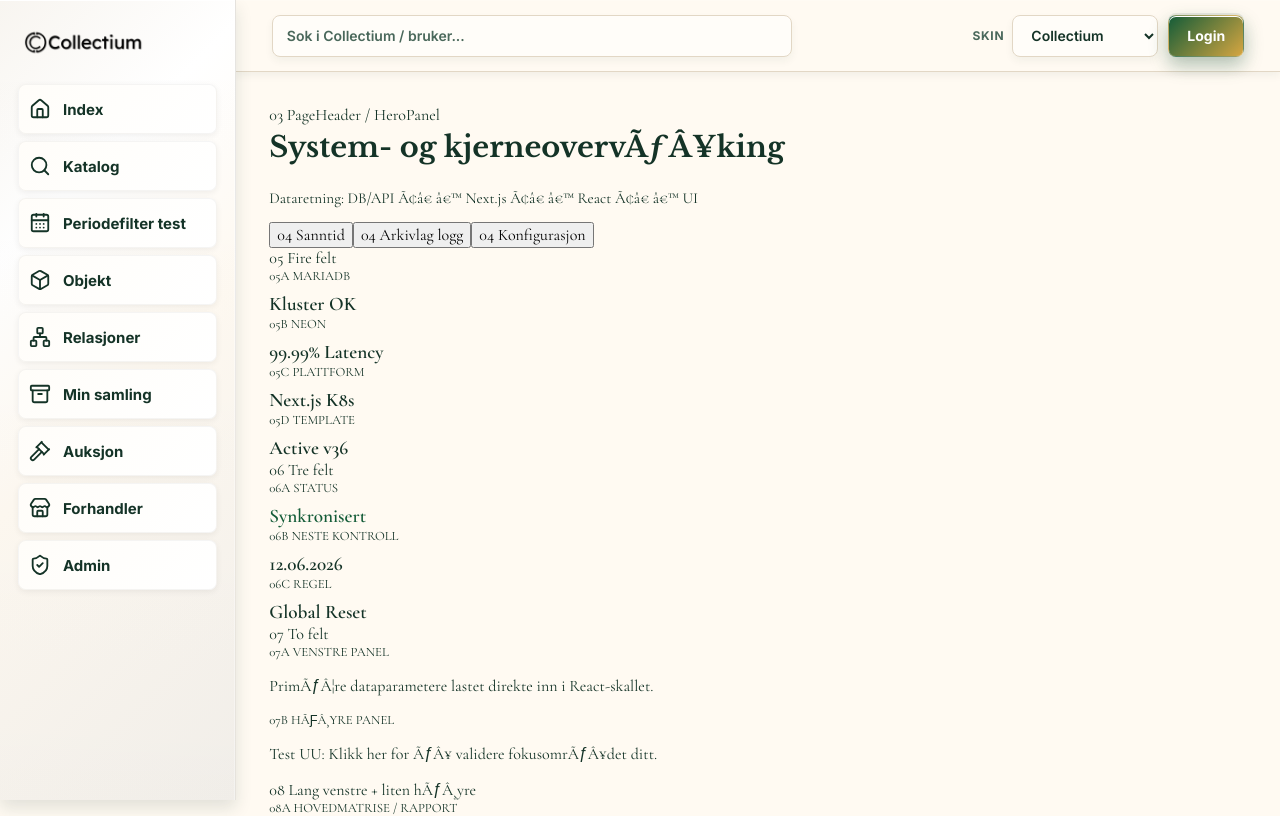
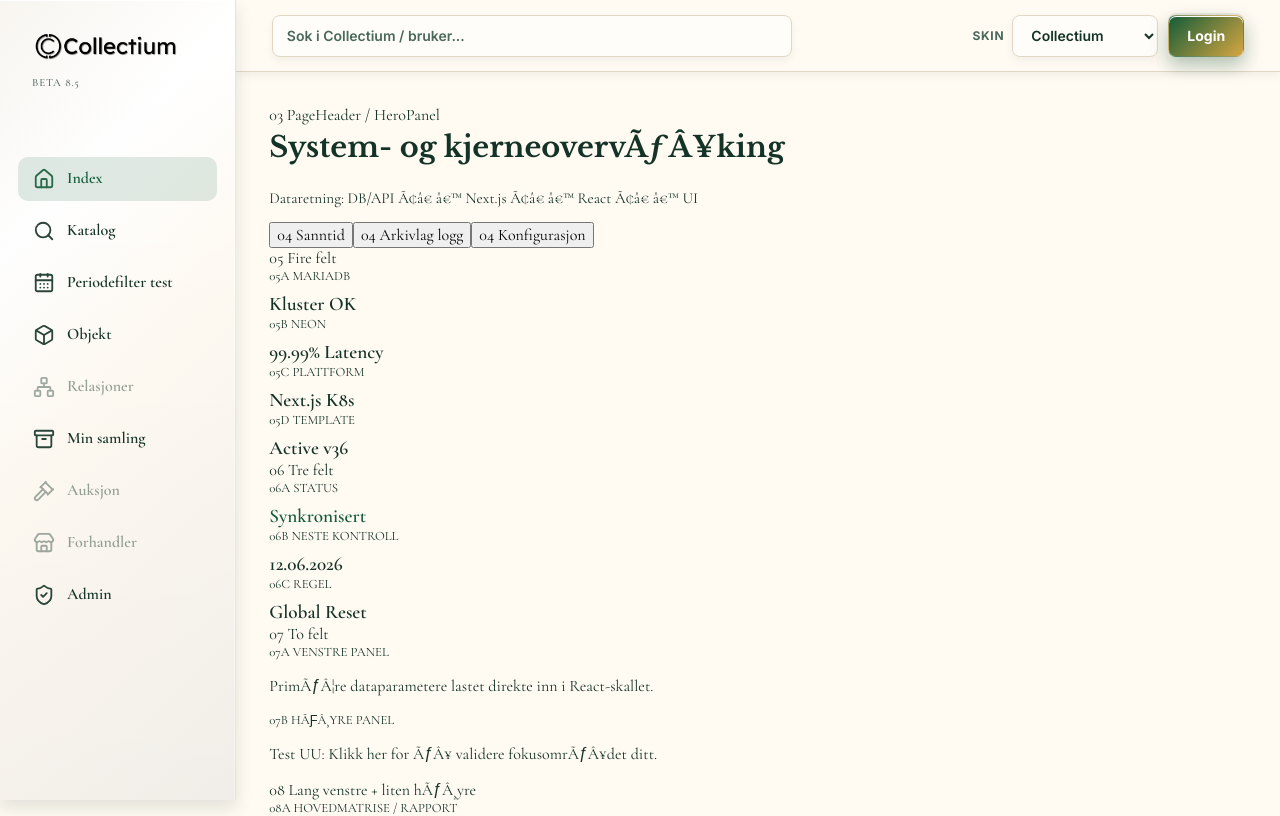
Before and after one commit to tsandvin/collectium-clean-next, a Next.js app: page / in a window 1280 px wide. Shown: the top 816 px of the page. Built offline with nearby package versions, Linux system fonts and the light colour scheme.

Commit message:
Repair sidebar skins logo and navigation state

```diff
--- a/app/globals.css
+++ b/app/globals.css
@@ -39,6 +39,9 @@ html[data-theme="collectium"] {
   color-scheme: light;
   --ct-theme-name: "Collectium";
   --ct-bg: #fffaf2;
+  --ct-sidebar-text: #143327;
+  --ct-sidebar-muted: #53665f;
+  --ct-sidebar-active: #145c38;
   --ct-app-bg: #fffaf2;
   --ct-page-bg: #fffaf2;
   --ct-sidebar-bg: linear-gradient(135deg, #f8f5f0 0%, #ffffff 25%, #fffaf2 50%, #f5f2ed 100%);
@@ -88,6 +91,9 @@ html[data-theme="samler"] {
   color-scheme: light;
   --ct-theme-name: "Samler";
   --ct-bg: #ffffff;
+  --ct-sidebar-text: #0b2a4a;
+  --ct-sidebar-muted: #536f8f;
+  --ct-sidebar-active: #1e5a9a;
   --ct-app-bg: #ffffff;
   --ct-page-bg: #ffffff;
   --ct-sidebar-bg: linear-gradient(135deg, #eef3f9 0%, #f4f8fc 25%, #ffffff 50%, #f1f6fb 100%);
@@ -137,6 +143,9 @@ html[data-theme="museum"] {
   color-scheme: dark;
   --ct-theme-name: "Museum";
   --ct-bg: #0d0d0e;
+  --ct-sidebar-text: #e8e3d6;
+  --ct-sidebar-muted: #a39c8c;
+  --ct-sidebar-active: #d6c082;
   --ct-app-bg: #0d0d0e;
   --ct-page-bg: #0d0d0e;
   --ct-sidebar-bg: linear-gradient(135deg, #1a1a1c 0%, #1c1c1f 25%, #151516 50%, #131314 100%);
@@ -186,6 +195,9 @@ html[data-theme="finans"] {
   color-scheme: dark;
   --ct-theme-name: "Finans";
   --ct-bg: #111a21;
+  --ct-sidebar-text: #dde6ed;
+  --ct-sidebar-muted: #aebfcb;
+  --ct-sidebar-active: #27a777;
   --ct-app-bg: #111a21;
   --ct-page-bg: #111a21;
   --ct-sidebar-bg: linear-gradient(135deg, #0f1517 0%, #172c38 25%, #1a2f3a 50%, #131f26 100%);
--- a/components/Topbar.tsx
+++ b/components/Topbar.tsx
@@ -13,7 +13,7 @@ export default function Topbar() {
   const [theme, setTheme] = useState("collectium");
 
   useEffect(() => {
-    const saved = window.localStorage.getItem("collectium-workspace-theme");
+    const saved = window.localStorage.getItem("collectium-active-skin") || window.localStorage.getItem("collectium-workspace-theme");
     const allowed = ["collectium", "samler", "museum", "finans"];
     const nextTheme = saved && allowed.includes(saved) ? saved : "collectium";
 
@@ -22,6 +22,7 @@ export default function Topbar() {
     document.documentElement.setAttribute("data-skin", nextTheme);
     document.documentElement.setAttribute("data-ct-skin", nextTheme);
     window.localStorage.setItem("collectium-active-skin", nextTheme);
+    window.localStorage.setItem("collectium-workspace-theme", nextTheme);
   }, []);
 
   function updateTheme(nextTheme: string) {
--- a/components/layout/CollectiumAppShell.module.css
+++ b/components/layout/CollectiumAppShell.module.css
@@ -44,137 +44,88 @@
 }
 
 .brand {
-  min-width: 0;
+  display: flex;
+  flex-direction: column;
+  align-items: flex-start;
+  padding: 0 14px 18px;
+  text-decoration: none;
+}
+
+.brandLogo {
+  width: auto;
+  height: 46px;
+  max-width: 190px;
+  object-fit: contain;
+  mix-blend-mode: normal;
+}
+
+.brandBeta {
+  margin-top: 6px;
+  font-size: 11px;
+  font-weight: 500;
+  letter-spacing: 0.08em;
+  text-transform: uppercase;
+  color: var(--ct-sidebar-muted, var(--ct-muted));
+}
+
+.nav {
+  margin-top: 28px;
+  display: grid;
+  gap: 8px;
+}
+
+.navItem {
   display: flex;
   align-items: center;
   gap: 12px;
-  color: var(--ct-text);
+  min-height: 42px;
+  padding: 10px 14px;
+  border-radius: 10px;
   text-decoration: none;
-}
-
-.brandMark {
-  width: 42px;
-  height: 42px;
-  flex: 0 0 42px;
-  display: grid;
-  place-items: center;
-  border-radius: var(--ct-radius-theme);
-  background: var(--ct-panel);
-  border: 1px solid var(--ct-border);
-  box-shadow: var(--ct-shadow-3d), 0 4px 12px rgba(0, 0, 0, 0.12);
-  color: var(--ct-accent);
-  font-family: var(--ct-font-display);
-  font-size: 24px;
-  font-weight: 900;
-  transition: all 0.3s cubic-bezier(0.34, 1.56, 0.64, 1);
-  position: relative;
-}
-
-.brandMark::after {
-  content: "";
-  position: absolute;
-  inset: -1px;
-  border-radius: var(--ct-radius-theme);
-  background: linear-gradient(135deg, rgba(255, 255, 255, 0.5) 0%, rgba(0, 0, 0, 0) 100%);
-  opacity: 0;
-  transition: opacity 0.3s ease;
-  pointer-events: none;
-}
-
-.brand:hover .brandMark {
-  transform: translateY(-2px);
-  box-shadow: var(--ct-shadow-3d), 0 8px 24px rgba(0, 0, 0, 0.16);
-}
-
-.brand:hover .brandMark::after {
-  opacity: 1;
-}
-
-.brandText {
-  min-width: 0;
-  display: grid;
-  line-height: 1.05;
-}
-
-.brandText strong {
-  font-family: var(--ct-font-ui);
-  font-size: 22px;
-  font-weight: 800;
-  letter-spacing: -0.02em;
-}
-
-.brandText small {
-  margin-top: 4px;
-  color: var(--ct-muted);
-  font-family: var(--ct-font-ui);
-  font-size: 11px;
-  font-weight: 800;
-  letter-spacing: 0.04em;
-}
-
-.nav {
-  display: grid;
-  gap: 7px;
-}
-
-.navItem {
-  display: grid;
-  grid-template-columns: 22px minmax(0, 1fr);
-  align-items: center;
-  gap: 12px;
-  min-height: 50px;
-  padding: 8px 10px;
-  border-radius: var(--ct-radius-theme);
-  color: var(--ct-text);
-  text-decoration: none;
-  font-family: var(--ct-font-ui);
-  font-size: 15px;
-  font-weight: 700;
-  white-space: nowrap;
-  transition: all 0.3s cubic-bezier(0.34, 1.56, 0.64, 1);
-  position: relative;
-  background: linear-gradient(135deg, var(--ct-panel-soft) 0%, var(--ct-panel) 100%);
-  border: 1px solid rgba(0, 0, 0, 0.04);
-  box-shadow: 0 2px 6px rgba(0, 0, 0, 0.06);
-}
-
-.navItem::before {
-  content: "";
-  position: absolute;
-  inset: 0;
-  border-radius: var(--ct-radius-theme);
-  background: linear-gradient(135deg, rgba(255, 255, 255, 0.4) 0%, rgba(0, 0, 0, 0) 50%, rgba(0, 0, 0, 0.04) 100%);
-  opacity: 0;
-  transition: opacity 0.3s ease;
-  pointer-events: none;
+  color: var(--ct-sidebar-text, var(--ct-text));
+  font-weight: 520;
+  background: transparent;
+  border: 1px solid transparent;
+  box-shadow: none;
+  transition: all 0.2s ease;
 }
 
 .navItem:hover {
-  background: linear-gradient(135deg, var(--ct-accent) 0%, var(--ct-accent) 100%);
-  color: #fff;
-  transform: translateY(-3px);
-  box-shadow: var(--ct-shadow-3d), 0 8px 20px rgba(0, 0, 0, 0.15);
+  background: color-mix(in srgb, var(--ct-accent) 8%, transparent);
 }
 
-.navItem:hover::before {
-  opacity: 1;
+.navItem[aria-current="page"],
+.navItem.isActive {
+  background: color-mix(in srgb, var(--ct-accent) 13%, transparent);
+  color: var(--ct-sidebar-active, var(--ct-accent));
+  font-weight: 600;
 }
 
-.navItem:active {
-  transform: translateY(-1px);
+.navItem.disabled {
+  opacity: 0.45;
+  cursor: not-allowed;
+  pointer-events: none;
 }
 
 .navIcon {
   width: 22px;
+  min-width: 22px;
   height: 22px;
-  display: grid;
+  display: inline-grid;
   place-items: center;
   color: currentColor;
-  transition: all 0.3s cubic-bezier(0.34, 1.56, 0.64, 1);
+  opacity: 0.9;
+  background: transparent;
+  border: 0;
+  box-shadow: none;
 }
 
-.navItem:hover {
-  background: var(--ct-hover);
+.navIcon svg {
+  display: block;
+}
+
+.navLabel {
+  line-height: 1.1;
 }
 
 .statusPill {
@@ -372,6 +323,7 @@
   }
 
   .nav {
+    margin-top: 0;
     grid-auto-flow: column;
     grid-auto-columns: max-content;
     overflow-x: auto;
@@ -379,9 +331,9 @@
   }
 
   .navItem {
-    grid-template-columns: 26px max-content;
     min-height: 34px;
     font-size: 12px;
+    padding: 6px 10px;
   }
 
   .statusPill {
--- a/components/layout/CollectiumAppShell.tsx
+++ b/components/layout/CollectiumAppShell.tsx
@@ -2,6 +2,7 @@
 
 import Link from "next/link";
 import { useEffect, useState } from "react";
+import { usePathname } from "next/navigation";
 import {
   Home,
   Search,
@@ -26,10 +27,10 @@ const navItems = [
   { href: "/katalog", label: "Katalog", icon: Search },
   { href: "/test/periodefilter", label: "Periodefilter test", icon: CalendarDays },
   { href: "/objekt/norske_sedler/banknote/1459", label: "Objekt", icon: Box },
-  { href: "/relasjon/regent/oscar-ii", label: "Relasjoner", icon: Network },
+  { href: "/relasjon/regent/oscar-ii", label: "Relasjoner", icon: Network, disabled: true },
   { href: "/min-side", label: "Min samling", icon: Archive },
-  { href: "/auksjon", label: "Auksjon", icon: Gavel },
-  { href: "/forhandler", label: "Forhandler", icon: Store },
+  { href: "/auksjon", label: "Auksjon", icon: Gavel, disabled: true },
+  { href: "/forhandler", label: "Forhandler", icon: Store, disabled: true },
   { href: "/admin", label: "Admin", icon: ShieldCheck },
 ];
 
@@ -42,12 +43,14 @@ const skins: { value: CollectiumSkin; label: string }[] = [
 
 export function CollectiumAppShell({ children }: CollectiumAppShellProps) {
   const [skin, setSkin] = useState<CollectiumSkin>("collectium");
+  const pathname = usePathname() || "/";
 
   useEffect(() => {
     const stored = window.localStorage.getItem("collectium-active-skin") as CollectiumSkin | null;
     const nextSkin = stored && skins.some((item) => item.value === stored) ? stored : "collectium";
     setSkin(nextSkin);
     document.documentElement.dataset.skin = nextSkin;
+    document.documentElement.dataset.theme = nextSkin;
     document.documentElement.setAttribute("data-ct-skin", nextSkin);
     document.documentElement.dataset.template = "collectium";
     document.documentElement.dataset.vp = "pc";
@@ -58,34 +61,67 @@ export function CollectiumAppShell({ children }: CollectiumAppShellProps) {
     setSkin(nextSkin);
     window.localStorage.setItem("collectium-active-skin", nextSkin);
     document.documentElement.dataset.skin = nextSkin;
+    document.documentElement.dataset.theme = nextSkin;
     document.documentElement.setAttribute("data-ct-skin", nextSkin);
   }
+
+  function checkActive(href: string): boolean {
+    if (href === "/") {
+      return pathname === "/";
+    }
+    if (href === "/test/periodefilter" || href === "/periodefilter") {
+      return pathname === "/test/periodefilter" || pathname === "/periodefilter";
+    }
+    if (href.startsWith("/katalog")) {
+      return pathname.startsWith("/katalog");
+    }
+    if (href.startsWith("/objekt")) {
+      return pathname.startsWith("/objekt");
+    }
+    if (href.startsWith("/relasjon")) {
+      return pathname.startsWith("/relasjon");
+    }
+    if (href.startsWith("/samling") || href.startsWith("/min-side")) {
+      return pathname.startsWith("/samling") || pathname.startsWith("/min-side");
+    }
+    if (href.startsWith("/auksjon")) {
+      return pathname.startsWith("/auksjon");
+    }
+    if (href.startsWith("/forhandler")) {
+      return pathname.startsWith("/forhandler");
+    }
+    if (href.startsWith("/admin")) {
+      return pathname.startsWith("/admin");
+    }
+    return pathname.startsWith(href);
+  }
+
+  const isDarkSkin = skin === "museum" || skin === "finans";
 
   return (
     <div className={styles.shell}>
       <aside className={styles.sidebar} aria-label="Collectium navigasjon">
-        <Link href="/" className={styles.brand} style={{ paddingLeft: "4px" }}>
+        <Link href="/" className={styles.brand} aria-label="Collectium startside">
           <img
-            src={
-              skin === "museum" || skin === "finans"
-                ? "/collectium-logo-white.png"
-                : "/collectium-logo-black.png"
-            }
+            src={isDarkSkin ? "/collectium-logo-white.png" : "/collectium-logo-black.png"}
             alt="Collectium"
-            style={{
-              height: "38px",
-              width: "auto",
-              display: "block",
-              mixBlendMode: skin === "museum" || skin === "finans" ? "screen" : "multiply",
-            }}
+            className={styles.brandLogo}
           />
+          <span className={styles.brandBeta}>Beta 8.5</span>
         </Link>
 
         <nav className={styles.nav}>
           {navItems.map((item) => {
             const IconComponent = item.icon;
+            const isActive = checkActive(item.href);
             return (
-              <Link key={item.href} href={item.href} className={styles.navItem}>
+              <Link
+                key={item.href}
+                href={item.disabled ? "#" : item.href}
+                className={`${styles.navItem} ${isActive && !item.disabled ? styles.isActive : ""} ${item.disabled ? styles.disabled : ""}`}
+                onClick={item.disabled ? (e) => e.preventDefault() : undefined}
+                aria-current={isActive && !item.disabled ? "page" : undefined}
+              >
                 <span className={styles.navIcon}>
                   <IconComponent size={22} />
                 </span>
--- a/components/templates/ui85/CollectiumUi85ThemeClient.tsx
+++ b/components/templates/ui85/CollectiumUi85ThemeClient.tsx
@@ -59,6 +59,8 @@ function SkinDot({ skin }: { skin: CollectiumUi85Skin }) {
 function applyGlobalSkin(skin: CollectiumUi85Skin) {
   document.documentElement.dataset.skin = skin;
   document.body.dataset.skin = skin;
+  document.documentElement.dataset.theme = skin;
+  document.body.dataset.theme = skin;
   document.documentElement.setAttribute("data-ct-skin", skin);
   document.body.setAttribute("data-ct-skin", skin);
 
```
Also changed, not shown: app/components/layout/CollectiumSkinProvider.tsx (+11 -9 lines).
